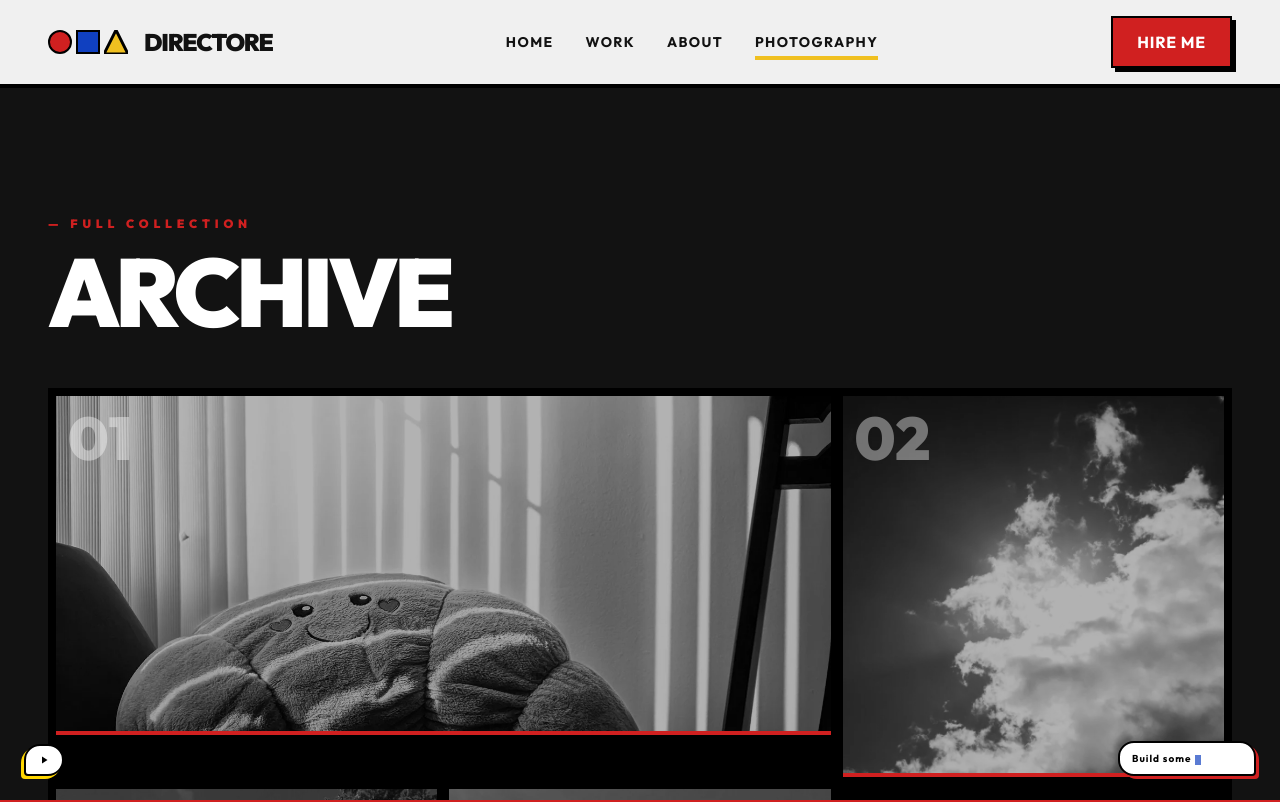
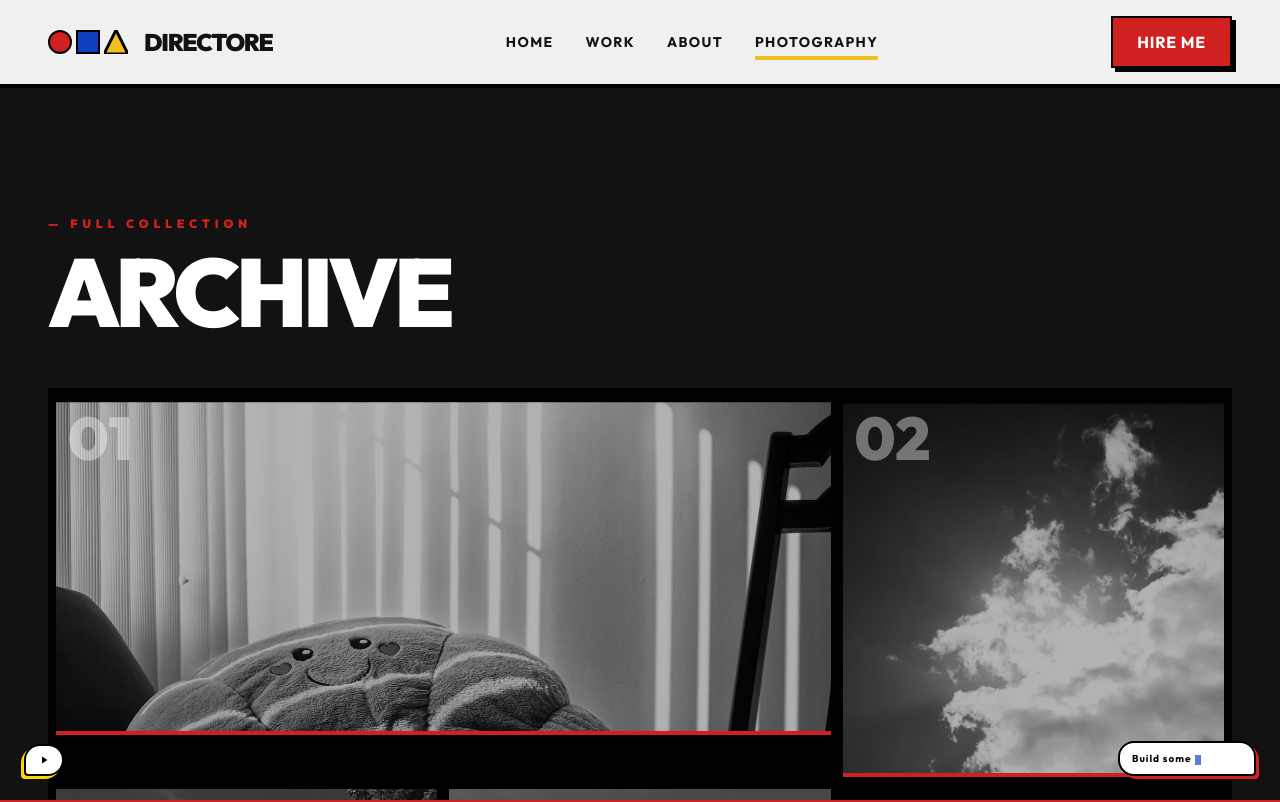
Before and after one commit to akshpatel153/director-portfolio, a React (Vite) app: page /photography in a window 1280 px wide. Shown: the top 802 px of the page. Built offline with nearby package versions, Linux system fonts and the light colour scheme.

Commit message:
Photography Grid: Maximize parallax intensity for a more powerful depth effect

```diff
--- a/src/components/sections/PhotographyGrid.tsx
+++ b/src/components/sections/PhotographyGrid.tsx
@@ -28,7 +28,7 @@ function ParallaxPhoto({ photo, config, index, onClick }: {
   });
 
   // pronounced parallax movement
-  const y = useTransform(scrollYProgress, [0, 1], ['-15%', '15%']);
+  const y = useTransform(scrollYProgress, [0, 1], ['-25%', '25%']);
 
   return (
     <motion.div
@@ -46,7 +46,7 @@ function ParallaxPhoto({ photo, config, index, onClick }: {
           style={{ y }}
           src={photo.src}
           alt={photo.title}
-          className="absolute inset-0 w-full h-[130%] -top-[15%] object-cover grayscale group-hover:grayscale-0 transition-[filter] duration-700"
+          className="absolute inset-0 w-full h-[150%] -top-[25%] object-cover grayscale group-hover:grayscale-0 transition-[filter] duration-700"
         />
 
         {/* Dark overlay */}
@@ -76,7 +76,7 @@ function FillerWithParallax() {
     target: ref,
     offset: ['start end', 'end start']
   });
-  const y = useTransform(scrollYProgress, [0, 1], ['-30px', '30px']);
+  const y = useTransform(scrollYProgress, [0, 1], ['-60px', '60px']);
 
   return (
     <div ref={ref} className="md:col-span-1 border-4 border-black bg-black overflow-hidden relative min-h-[300px] flex items-center justify-center">
```
